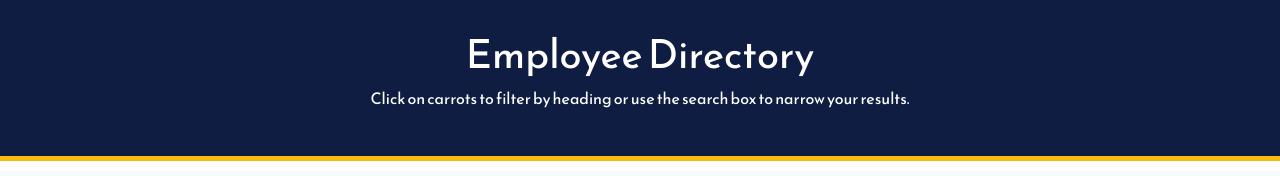
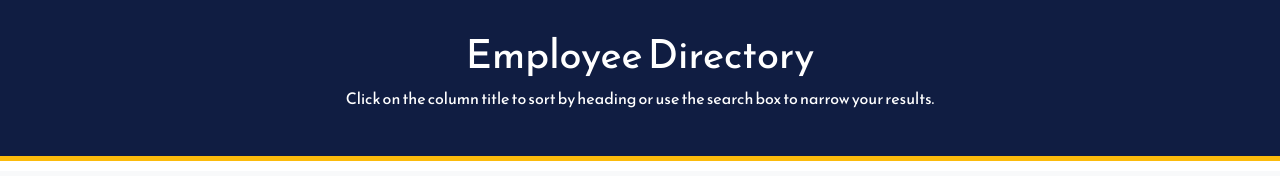
Before and after one commit to github-marti/Employee-Directory, a React (Create React App) app: page / in a window 1280 px wide. Shown: the top 176 px of the page. Built offline with nearby package versions, Linux system fonts and the light colour scheme; no server answers.

Commit message:
changed wording in header

```diff
--- a/src/components/Header.js
+++ b/src/components/Header.js
@@ -5,7 +5,7 @@ function Header() {
   return (
     <div className="header">
       <h1>Employee Directory</h1>
-      <p>Click on carrots to filter by heading or use the search box to narrow your results.</p>
+      <p>Click on the column title to sort by heading or use the search box to narrow your results.</p>
     </div>
   );
 };
```
